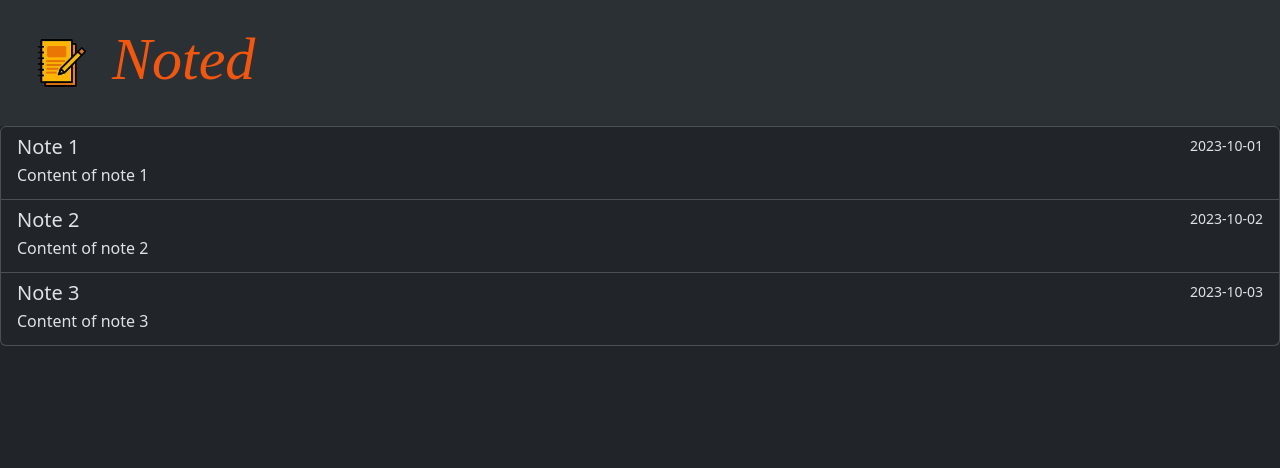
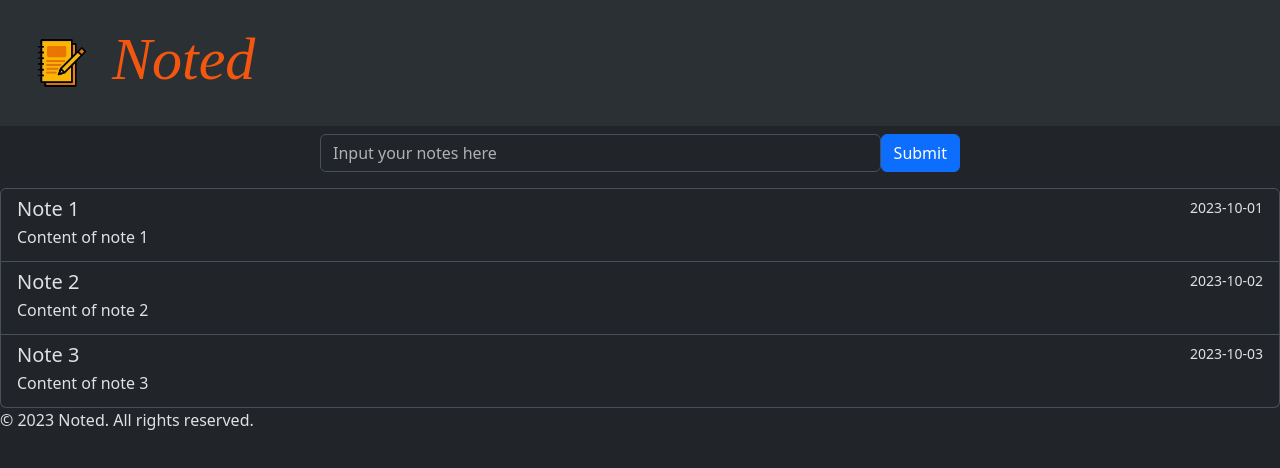
Before and after one commit to datletu/Noted, a React (Vite) app in the folder noted/: page / in a window 1280 px wide. Shown: the top 468 px of the page. Built offline with nearby package versions, Linux system fonts and the light colour scheme.

Commit message:
collect submitted form and moved data to json file

```diff
--- /dev/null
+++ b/noted/public/notes.json
@@ -0,0 +1,5 @@
+[
+    { "id": 1, "title": "Note 1", "date": "2023-10-01", "content": "Content of note 1" },
+    { "id": 2, "title": "Note 2", "date": "2023-10-02", "content": "Content of note 2" },
+    { "id": 3, "title": "Note 3", "date": "2023-10-03", "content": "Content of note 3" }
+]
--- a/noted/src/Footer.jsx
+++ b/noted/src/Footer.jsx
@@ -0,0 +1,13 @@
+import React from 'react';
+
+const Footer = () => {
+    return (
+        <footer className="footer">
+            <div className="footer-content">
+                <p>&copy; 2023 Noted. All rights reserved.</p>
+            </div>
+        </footer>
+    );
+};
+
+export default Footer;
--- a/noted/src/NotesList.jsx
+++ b/noted/src/NotesList.jsx
@@ -1,11 +1,33 @@
 import React from 'react';
 import './style.css';
 import 'bootstrap/dist/css/bootstrap.min.css';
+
+function handleSubmit(event) {
+    event.preventDefault();
+    console.log('submitting note');
+    const formData = new FormData(event.target);
+    const newNote = formData.get('newNote');
+    console.log(newNote);
+}
 
 // the notes, each note is {id, title, date, content}
 export default function NotesList(props) {
     return (
         <div className='notes-list'>
+            <form onSubmit={handleSubmit}>
+                <div className="mb-3  d-flex flex-column align-items-center">
+                    <label htmlFor="exampleInputEmail1" className="form-label"></label>
+                    <div className='w-50 d-flex flex-row align-items-center'>
+                        <input
+                            type="text"
+                            className="form-control"
+                            id="exampleInputEmail1"
+                            placeholder='Input your notes here'
+                            name='newNote' />
+                        <button type="submit" className="btn btn-primary">Submit</button>
+                    </div>
+                </div>
+            </form>
             <ul className='list-group'>
                 {props.notes.map(note => (
                     <li key={note.id} className='list-group-item'>
--- a/noted/src/index.jsx
+++ b/noted/src/index.jsx
@@ -1,21 +1,30 @@
 import { createRoot } from 'react-dom/client';
-import React from 'react';
+import React, { useEffect, useState } from 'react';
+import 'bootstrap/dist/css/bootstrap.min.css';
 import './style.css';
-import 'bootstrap/dist/css/bootstrap.min.css';
 import Header from './Header';
 import NotesList from './NotesList';
-
+import Footer from './Footer';
 
 const root = createRoot(document.querySelector('#root'));
-const notes = [
-    { id: 1, title: 'Note 1', date: '2023-10-01', content: 'Content of note 1' },
-    { id: 2, title: 'Note 2', date: '2023-10-02', content: 'Content of note 2' },
-    { id: 3, title: 'Note 3', date: '2023-10-03', content: 'Content of note 3' },
-];
 
-root.render(
-    <>
-        <Header />
-        <NotesList notes={notes} />
-    </>
-);
+function App() {
+    const [notes, setNotes] = useState([]);
+
+    useEffect(() => {
+        fetch('/notes.json')
+            .then(response => response.json())
+            .then(data => setNotes(data))
+            .catch(error => console.error('Error fetching notes:', error));
+    }, []);
+
+    return (
+        <div>
+            <Header />
+            <NotesList notes={notes} />
+            <Footer />
+        </div>
+    );
+}
+
+root.render(<App />);
```
